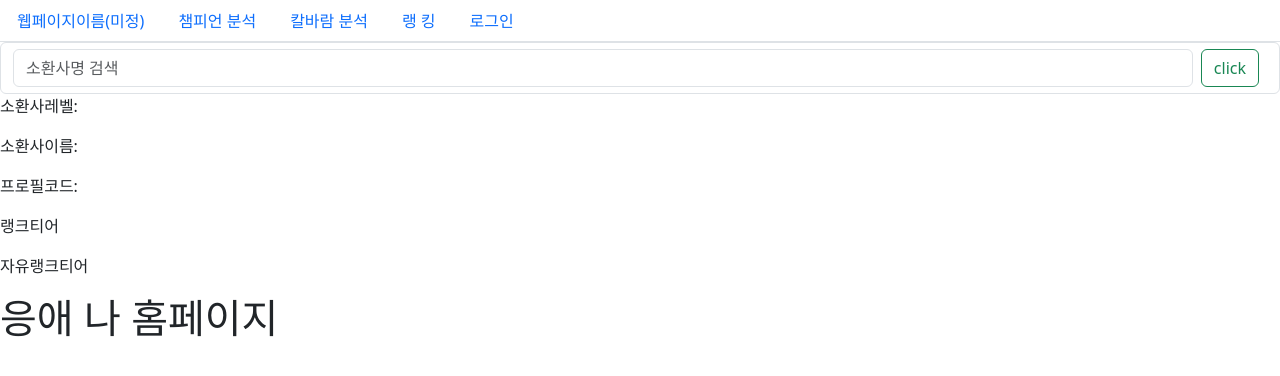
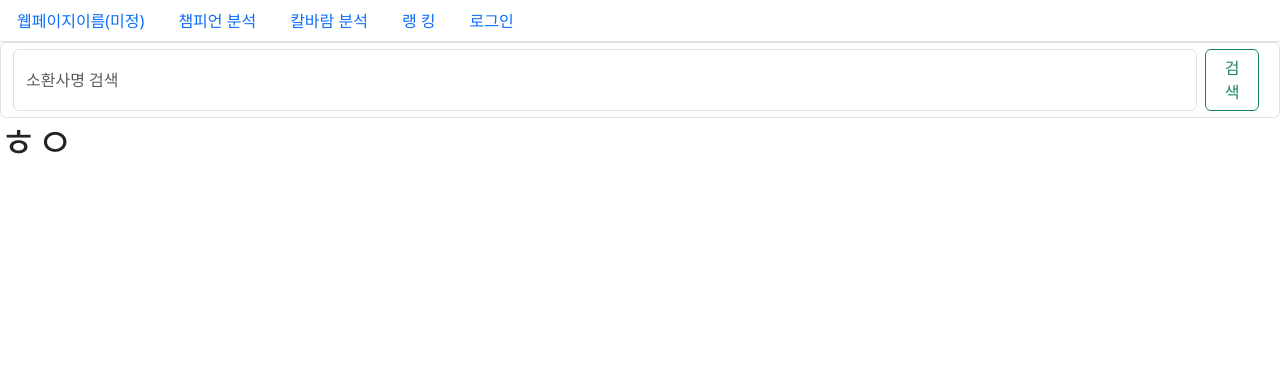
Before and after one commit to chan9511/15GG, a React (Create React App) app in the folder my-app/: page / in a window 1280 px wide. Shown: the top 376 px of the page. Built offline with nearby package versions, Linux system fonts and the light colour scheme.

Commit message:
페이지 세분화

```diff
--- a/my-app/src/App.js
+++ b/my-app/src/App.js
@@ -1,7 +1,7 @@
 import "bootstrap/dist/css/bootstrap.min.css";
 import { Routes, Route } from "react-router-dom";
 import Home from "./pages/Home";
-import Search from "./pages/Search";
+import Searchbar from "./pages/Searchbar";
 import Ranking from "./pages/Ranking";
 import Aram from "./pages/Aram";
 import Analyze from "./pages/Analyze";
@@ -9,16 +9,15 @@ import React from "react";
 import Login from "./pages/Login";
 import SignUp from "./pages/SignUp";
 import Nav from "./pages/Nav";
-
+import Search from "./pages/Search";
 
 const App = () => {
   return (
     <div>
       {/* 상단 네비게이션바 불러오기 */}
       <Nav />
-      {/* 서치 불러오기 */}
-      <Search />
-
+      {/* 검색기 불러오기 */}
+      <Searchbar />
       {/* 경로 설정 */}
       <Routes>
         <Route path="/" element={<Home />} />
@@ -27,7 +26,7 @@ const App = () => {
         <Route path="/ranking" element={<Ranking />} />
         <Route path="/login" element={<Login />} />
         <Route path="/signup" element={<SignUp />} />
-
+        <Route path="/search" element={<Search />} />
       </Routes>
     </div>
   );
--- a/my-app/src/pages/Home.js
+++ b/my-app/src/pages/Home.js
@@ -5,7 +5,7 @@ const Home = () => {
   return (
     <div>
 
-      <h1>응애 나 홈페이지</h1>
+      <h1>ㅎㅇ</h1>
     </div>
   );
 };
--- a/my-app/src/pages/Search.js
+++ b/my-app/src/pages/Search.js
@@ -1,13 +1,21 @@
-import React, { useState } from "react";
-import { Link } from "react-router-dom";
+import React, { useEffect, useState } from "react";
 import axios from "axios";
+import { useLocation } from "react-router-dom";
 
 const Search = () => {
-  const [searchText, setSearchText] = useState("");
   const [playerData, setPlayerData] = useState({});
   const API_KEY = "RGAPI-d9d920d1-34c1-4fee-ae05-f7d31572d99b";
+  const location = useLocation();
+  // console.log(location);
 
-  const searchForPlayer = async () => {
+
+
+  useEffect(() => {
+    searchForPlayer(location.state.searchText);
+  }, [location.state.searchText]);
+
+
+  const searchForPlayer = async (searchText) => {
     try {
       const modifiedSearchText =
         searchText.length === 2
@@ -35,8 +43,7 @@ const Search = () => {
         (entry) => entry.queueType === "RANKED_FLEX_SR"
       );
 
-      console.log(soloRankData);
-      console.log(flexRankData);
+
 
       setPlayerData({
         id: result.data.id,
@@ -44,90 +51,40 @@ const Search = () => {
         name: result.data.name,
         profileIconId: result.data.profileIconId,
         puuid: result.data.puuid,
-        soloRankTier: soloRankData.tier,
-        soloRankPoint: soloRankData.leaguePoints,
-        flexRankTier: flexRankData.tier,
-        flexRankPoint: flexRankData.leaguePoints,
+
       });
 
-      // setPlayerData({
-      //   id,
-      //   summonerLevel,
-      //   name,
-      //   profileIconId,
-      //   puuid,
-      //   soloRankData,
-      //   soloRankData,
-      // });
-      // setPlayerData((prev) => {
 
-      // })
 
-      console.log(playerData);
 
-      // // setPlayerData(result.data);
-      // console.log("API로 받은데이터", result);
-      // console.log("소환사 레벨:", summonerLevel);
-      // console.log("소환사 닉네임:", name);
-      // console.log("소환사 아이콘코드:", profileIconId);
-      // console.log("searchText의 puuid:", puuid);
-      // console.log("searchText의 id:", id);
-      // console.log(result2);
+
+      console.log(soloRankData)
+      console.log(flexRankData.tier)
+
+
     } catch (error) {
       console.log(error);
+      alert(`${searchText}는 존재하지 않는 소환사 입니다.`);
 
-      alert("존재하지 않는 계정입니다.");
-      setPlayerData(null);
-      // 화면으로 표현 해보기.
+
     }
   };
-
   return (
     <>
-      <div className="App">
-        <form
-          class="form-control me-2 d-flex "
-          role="search"
-          style={{ marginRight: "100px" }}
-        >
-          <input
-            className="form-control me-2"
-            type="search"
-            value={searchText}
-            onChange={(e) => setSearchText(e.target.value)}
-            placeholder="소환사명 검색"
-            aria-label="Search"
-          />
-          <Link to="/Search">
-            <button
-              class="btn btn-outline-success me-2"
-              type="text"
-              onClick={searchForPlayer}
-              // searchForPlayer 함수 활용 (summoners-v4/{summonerName})
-              // 얻을 수 있는 정보 (puuid,profileIconId(프로필이미지),summonerLevel)
-              // puuid로 얻을 수 있는 정보
-              //
-            >
-              click
-            </button>
-          </Link>
-        </form>
-      </div>
-
       <div>
         {playerData ? (
           <>
             <div>
-              <p>소환사레벨:{playerData.summonerLevel}</p>
-              <p>소환사이름:{playerData.name}</p>
-              <p>프로필코드:{playerData.profileIconId}</p>
-              <p>랭크티어{playerData.soloRankTier}{playerData.soloRankPoint}</p>
-              <p>자유랭크티어{playerData.flexRankTier}{playerData.flexRankPoint}</p>
+              <p>소환사레벨: {playerData.summonerLevel}</p>
+              <p>소환사이름: {playerData.name}</p>
+              <p>프로필코드: {playerData.profileIconId}</p>
               {/* 소환사명: {playerData.toString()} */}
             </div>
+
+
           </>
         ) : (
-          "False 부분"
+          <p>"정보가 없습니다"</p>
         )}
       </div>
     </>
--- /dev/null
+++ b/my-app/src/pages/Searchbar.js
@@ -0,0 +1,43 @@
+import React, { useState } from "react";
+import { Link, useNavigate } from "react-router-dom";
+
+const Searchbar = () => {
+  const [searchText, setSearchText] = useState("");
+  const nagivate = useNavigate();
+
+  const submitFunc = (event) => {
+    event.preventDefault()
+    nagivate("/search", {
+      state: { searchText }
+    });
+  }
+
+  return (
+    <>
+      <div className="App">
+        <form onSubmit={submitFunc}
+          class="form-control me-2 d-flex "
+          role="search"
+          style={{ marginRight: "100px" }}
+        >
+          <input
+            className="form-control me-2"
+            type="search"
+            value={searchText}
+            onChange={(e) => setSearchText(e.target.value)}
+            placeholder="소환사명 검색"
+            aria-label="Search"
+          />
+          <Link
+            to = {{ pathname: '/search', state: {searchText: searchText} }}
+            class="btn btn-outline-success me-2"
+            type="text"
+            state={{ searchText: searchText }}
+          > 검색
+          </Link>
+        </form>
+      </div>
+    </>
+  );
+};
+export default Searchbar;
```
Also changed, not shown: my-app/src/pages/Search2.js (deleted, +0 -12 lines). Lines whose indentation alone changed are shown as unchanged.
